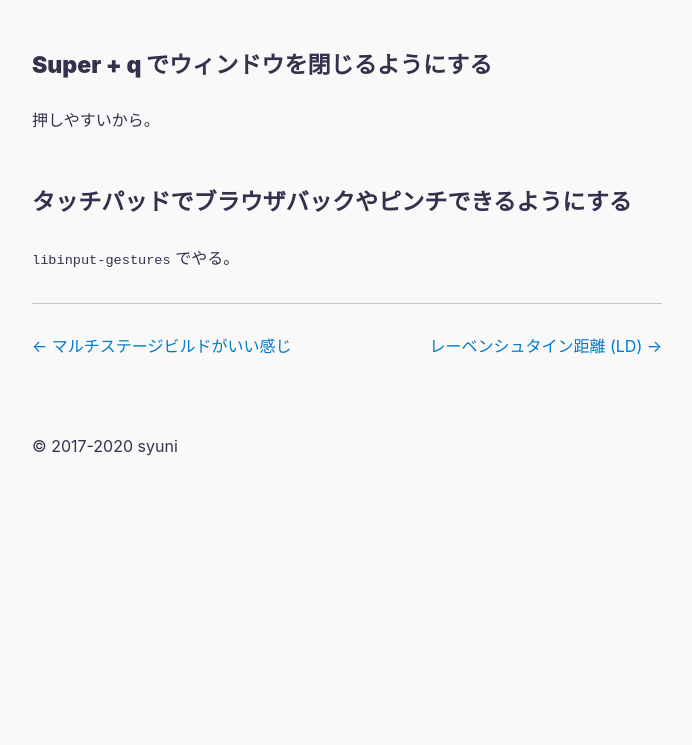
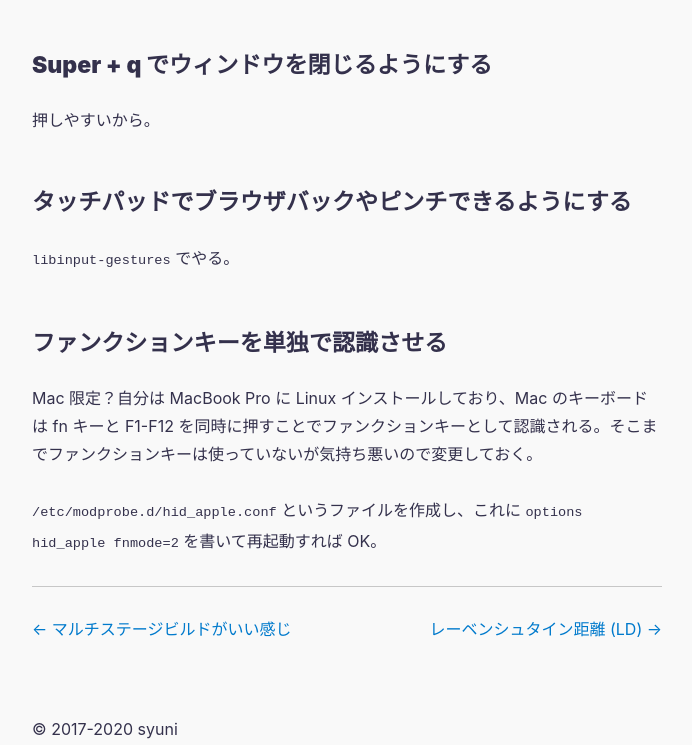
Before and after one commit to motikix/aobako.net, a Gatsby site: page /linux/manjaro/setup-memo/ in a window 1280 px wide. Shown: the part 3243-3988 px from the top of the page, without its empty margins (293-985 px from the left). Before the commit the page ends 3705 px from the top, so only its background shows below. Built offline with nearby package versions, Linux system fonts and the light colour scheme; Gatsby itself is replaced by a stand-in of ours; some packages are replaced by stand-ins of ours.

Commit message:
fix article (manjaro-setup)

```diff
--- a/content/blog/linux/manjaro/setup-memo/index.md
+++ b/content/blog/linux/manjaro/setup-memo/index.md
@@ -61,7 +61,7 @@ Manjaro に限った話ではないのだが、いつもセットアップまわ
 
 ## メモ
 
-dconf で何かやったような着もするがあまり覚えてない…。
+dconf で何かやったような気もするがあまり覚えてない…。
 
 ### CapsLock を Control キーにする
 
@@ -98,3 +98,9 @@ macOS 時は Google 日本語入力を使用しており、Karabiner-Elements
 ### タッチパッドでブラウザバックやピンチできるようにする
 
 `libinput-gestures` でやる。
+
+### ファンクションキーを単独で認識させる
+
+Mac 限定？自分は MacBook Pro に Linux インストールしており、Mac のキーボードは fn キーと F1-F12 を同時に押すことでファンクションキーとして認識される。そこまでファンクションキーは使っていないが気持ち悪いので変更しておく。
+
+`/etc/modprobe.d/hid_apple.conf` というファイルを作成し、これに `options hid_apple fnmode=2` を書いて再起動すれば OK。
```
